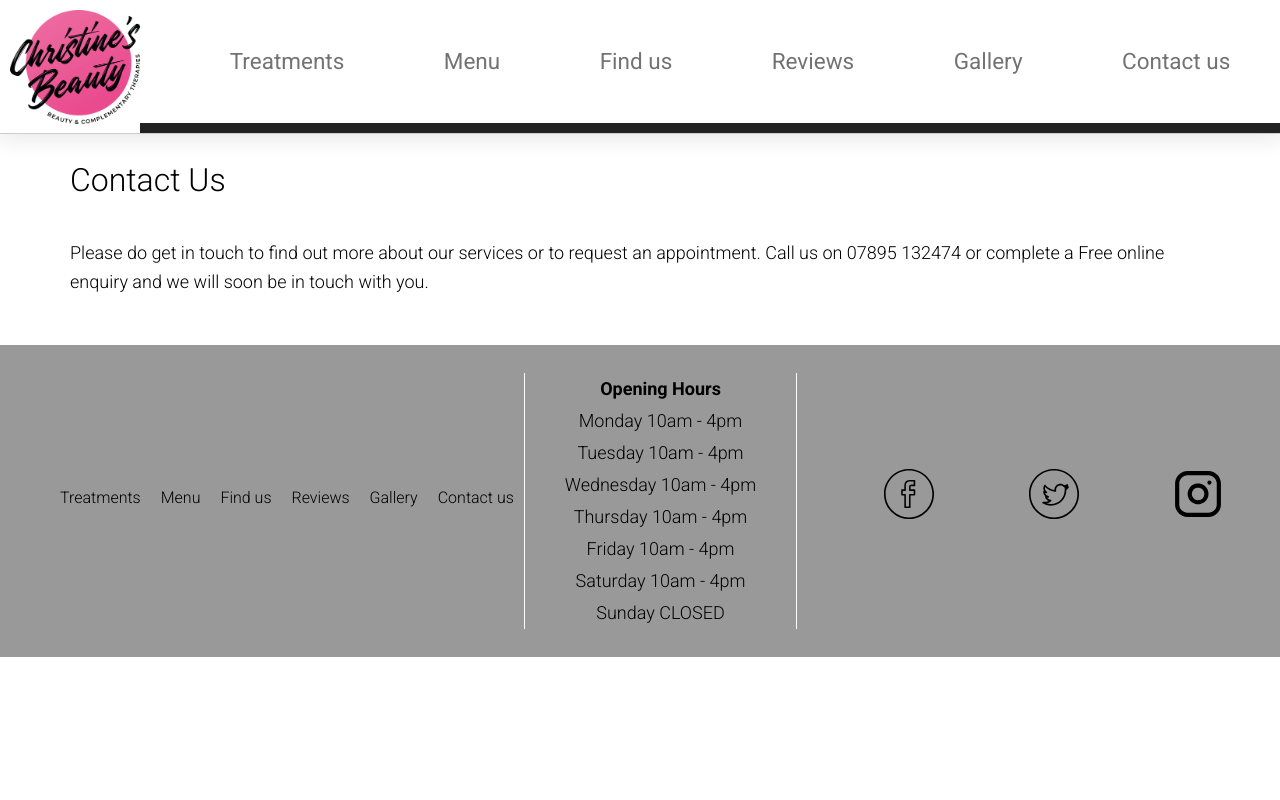
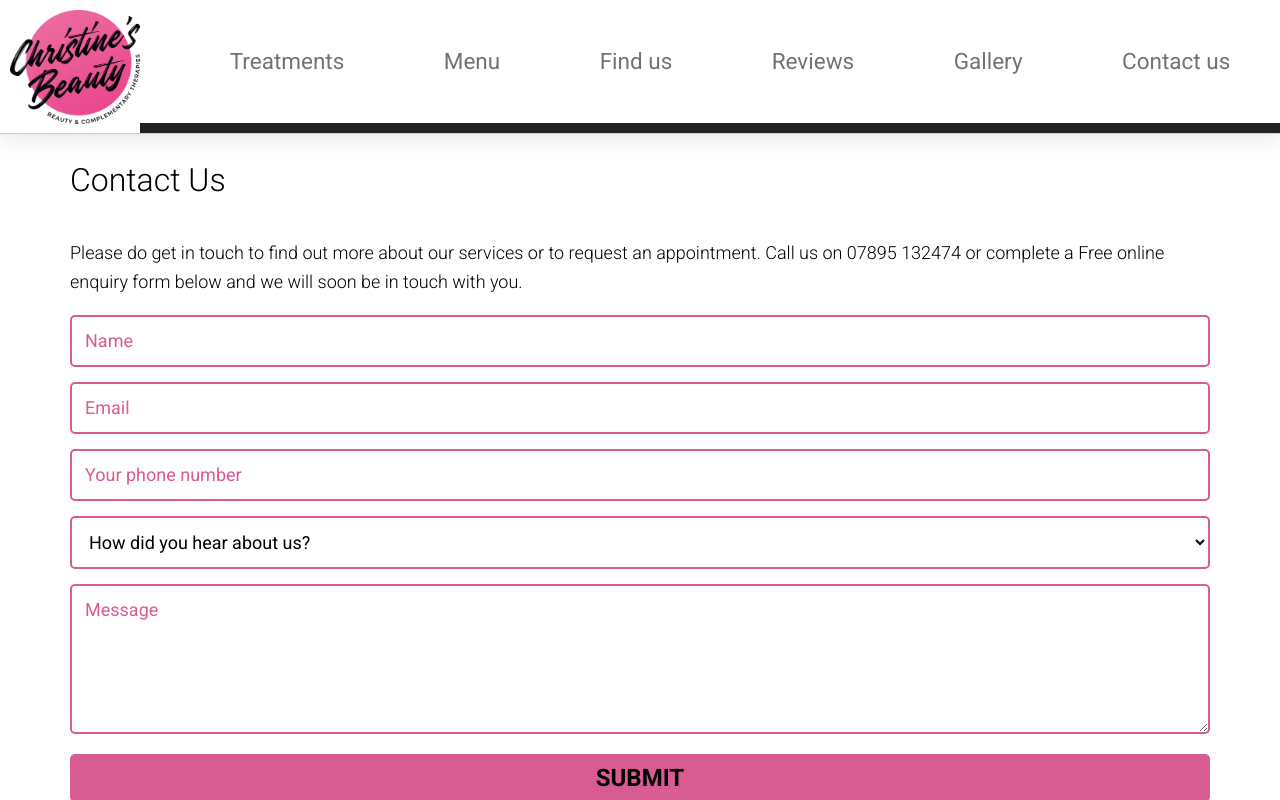
Before and after one commit to paulImperial/christinesbeauty, a Next.js app: page /contact in a window 1280 px wide. Built offline with nearby package versions, Linux system fonts and the light colour scheme.

Commit message:
add contact form

```diff
--- a/src/cms/social.js
+++ b/src/cms/social.js
@@ -12,7 +12,7 @@ const social = [
 	{
 		title: 'Instagram',
 		image: '/images/icons/instagram.svg',
-		link: '#',
+		link: 'https://www.instagram.com/christinesbeautyx/',
 	},
 ];
 
--- a/src/components/Cameo/index.js
+++ b/src/components/Cameo/index.js
@@ -16,6 +16,9 @@ const CameoContainer = styled.div`
 	position: absolute;
 	top: -50px;
 	right: 0;
+	@media (max-width: 800px){
+		display: none;
+	}
 `;
 
 const Image = styled.div`
--- /dev/null
+++ b/src/components/Form/Form.js
@@ -0,0 +1,88 @@
+import React from 'react';
+import styled from 'styled-components';
+
+const StyledForm = styled.form`
+  body {
+    background: rgb(30, 30, 40);
+  }
+  form {
+    max-width: 420px;
+    margin: 50px auto;
+  }
+
+  .feedback-input {
+    color: ${(props) => props.theme.colours.baseBlack};
+    font-family: inherit;
+    font-weight: 500;
+    font-size: 18px;
+    border-radius: 5px;
+    line-height: 22px;
+    background-color: transparent;
+    border: 2px solid ${(props) => props.theme.colours.pink};
+    transition: all 0.3s;
+    padding: 13px;
+    margin-bottom: 15px;
+    width: 100%;
+    box-sizing: border-box;
+    outline: 0;
+
+    ::placeholder {
+      color: ${(props) => props.theme.colours.pink};
+    }
+  }
+
+  .feedback-input:focus {
+    border: 2px solid ${(props) => props.theme.colours.pink};
+  }
+
+  textarea {
+    height: 150px;
+    line-height: 150%;
+    resize: vertical;
+  }
+
+  [type='submit'] {
+    font-family: inherit;
+    width: 100%;
+    background: ${(props) => props.theme.colours.pink};
+    border-radius: 5px;
+    border: 0;
+    cursor: pointer;
+    color: ${(props) => props.theme.colours.white};
+    font-size: 24px;
+    padding-top: 10px;
+    padding-bottom: 10px;
+    transition: all 0.3s;
+    margin-top: -4px;
+    font-weight: 700;
+  }
+  [type='submit']:hover {
+    background: ${(props) => props.theme.colours.mildPink};
+  }
+`;
+
+const Form = () => {
+  return (
+    <StyledForm>
+      <input name="name" type="text" class="feedback-input" placeholder="Name" />
+      <input name="email" type="email" class="feedback-input" placeholder="Email" />
+      <input name="phone" type="telephone" class="feedback-input" placeholder="Your phone number" />
+      <select name="advert" type="text" class="feedback-input">
+        <option value="" disabled selected hidden>
+          How did you hear about us?
+        </option>
+        <option value="google">Google</option>
+        <option value="facebook">Facebook</option>
+        <option value="instagram">Instagram</option>
+        <option value="sign">Sign</option>
+        <option value="flyer/advert">Flyer/Advert</option>
+        <option value="recommendation">Recommendation</option>
+        <option value="other">Other</option>
+      </select>
+      <textarea name="text" class="feedback-input" placeholder="Message"></textarea>
+      <input type="submit" value="SUBMIT" />
+    </StyledForm>
+  );
+};
+
+export default Form;
--- a/src/pages/contact.js
+++ b/src/pages/contact.js
@@ -2,6 +2,7 @@ import React from 'react';
 import styled from 'styled-components';
 import Layout from '../components/Layout';
 import Container from '../components/Generic/Container';
+import Form from '../components/Form/Form';
 
 const Heading = styled.h1`
 	margin-top: 2rem;
@@ -16,7 +17,8 @@ const Contact = () => {
 		<Container column={true}>
 			<Heading>Contact Us</Heading>
 			<p>Please do get in touch to find out more about our services or to request an appointment.
-			 Call us on 07895 132474 or complete a Free online enquiry and we will soon be in touch with you.</p>
+			 Call us on 07895 132474 or complete a Free online enquiry form below and we will soon be in touch with you.</p>
+			 <Form></Form>
 		</Container>
 	  </Layout>
 	);
```
